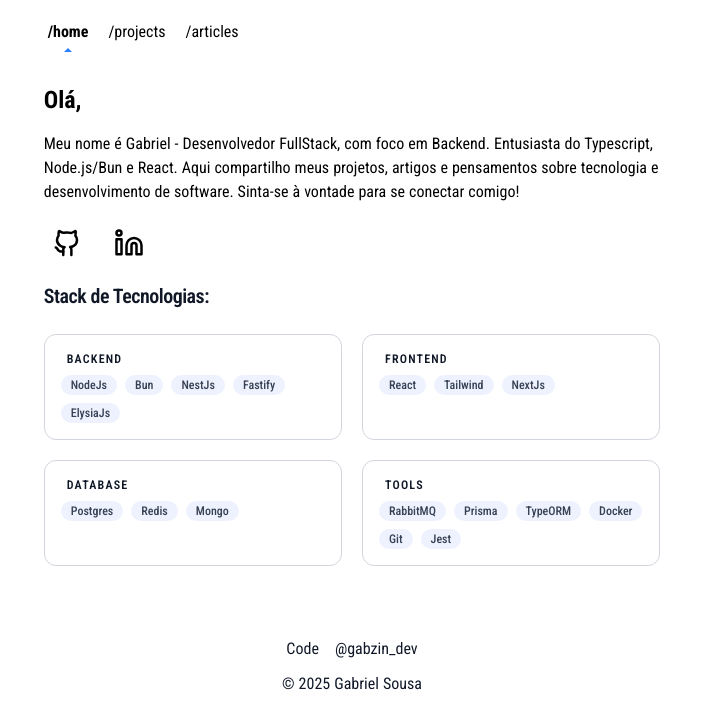
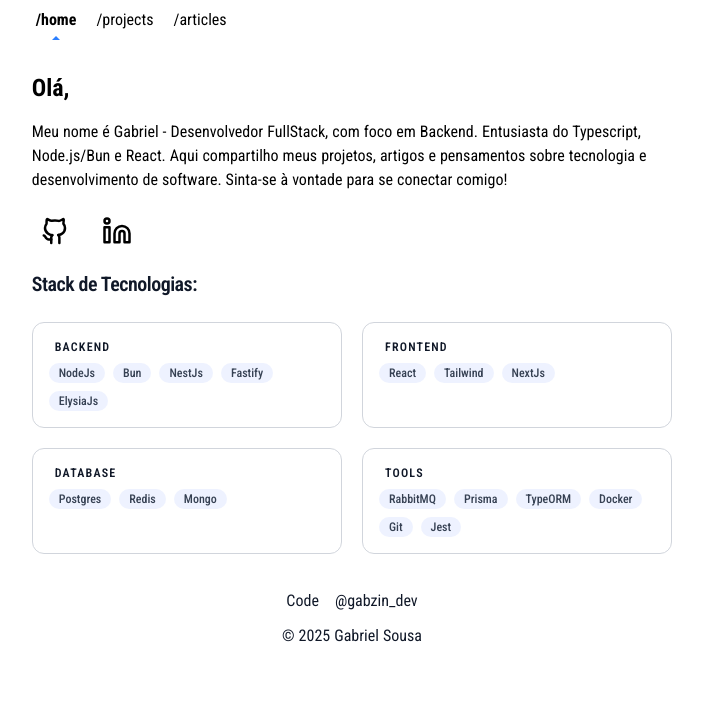
Before and after one commit to gsousa12/portfolio, a React (Vite) app: page /home in a window 1280 px wide. Shown: the top 728 px of the page, without its empty margins (288-991 px from the left). Built offline with nearby package versions, Linux system fonts and the light colour scheme.

Commit message:
Adjust footer margin and global wrapper padding for improved layout consistency

```diff
--- a/src/shared/components/footer/Footer.tsx
+++ b/src/shared/components/footer/Footer.tsx
@@ -7,7 +7,7 @@ export const Footer = () => {
   return (
     <footer
       className={`flex flex-col gap-1  text-sm ${
-        isMobile ? " items-center mt-4" : " items-center py-8 mt-10"
+        isMobile ? " items-center mt-4" : " items-center py-8 mt-1"
       }`}
     >
       <div className="flex gap-4">
--- a/src/shared/components/wrappers/global-wrapper/GlobalWrapper.tsx
+++ b/src/shared/components/wrappers/global-wrapper/GlobalWrapper.tsx
@@ -8,7 +8,7 @@ interface GlobalWrapperProps {
 export const GlobalWrapper = ({ children }: GlobalWrapperProps) => {
   useRedirectToHome();
   return (
-    <div className="mx-auto p-5 max-w-[95ch] text-left break-words overflow-wrap-break leading-normal text-sm">
+    <div className="mx-auto p-2 max-w-[95ch] text-left break-words overflow-wrap-break leading-normal text-sm">
       {children}
     </div>
   );
```
